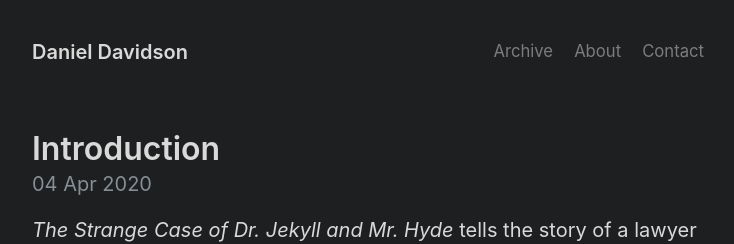
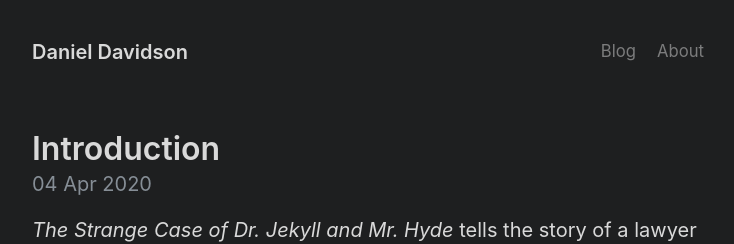
Before and after one commit to danieldavidson/danieldavidson.github.io, a Jekyll site: the page built from index.html, in a window 1280 px wide. Shown: the top 244 px of the page, without its empty margins (272-1006 px from the left). Built offline with Jekyll 4.4.1, drawn with Linux system fonts in a browser that asks for light colours; the list of posts is cut into pages by our own code.

Commit message:
Update _config.yml

```diff
--- a/_config.yml
+++ b/_config.yml
@@ -41,11 +41,8 @@ version: 3.0.0
 
 # Navbar page list
 nav:
-  - title: Archive
+  - title: Blog
     url: /archive
 
   - title: About
     url: /about
-
-  - title: Contact
-    url: /contact
```
